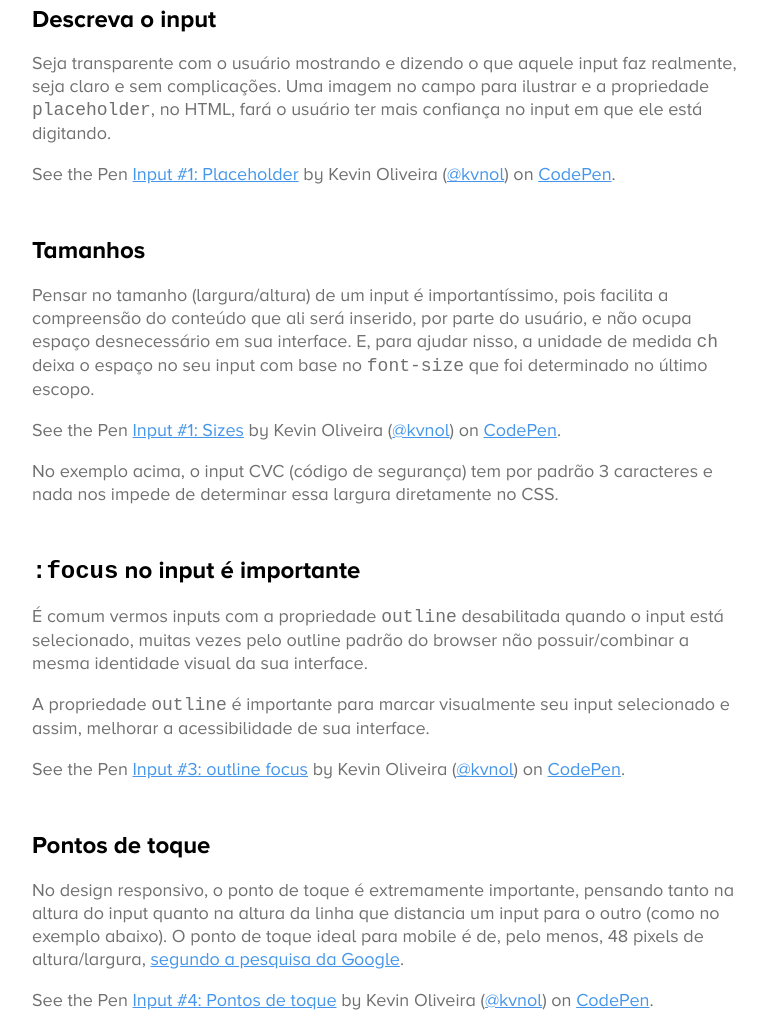
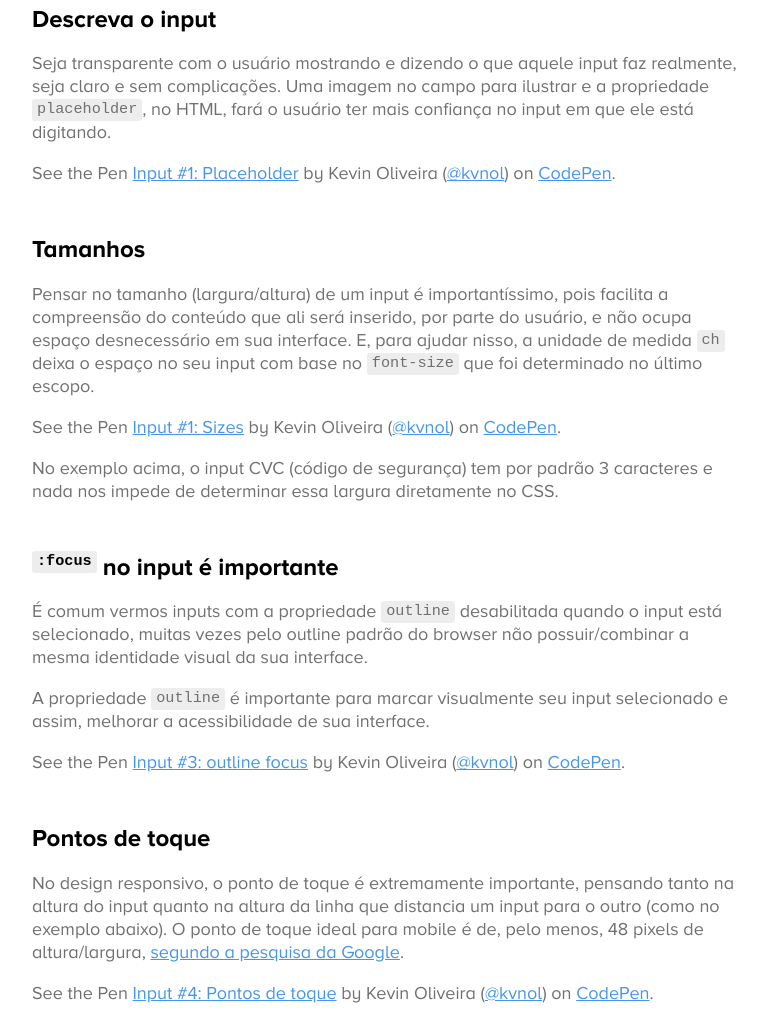
Before and after one commit to devnspiration/devnspiration.github.io, a Jekyll site: the page built from _posts/2017-12-05-input-boas-praticas.md, in a window 1280 px wide. Shown: the part 920-1943 px from the top of the page, without its empty margins (118-885 px from the left). Built offline with Jekyll 4.4.1, drawn with Linux system fonts in a browser that asks for light colours; comment, search, counter and statistics services are not loaded; grey boxes are pictures that could not be loaded.

Commit message:
Add code style

```diff
--- a/assets/_sass/pages/_blog-post.sass
+++ b/assets/_sass/pages/_blog-post.sass
@@ -61,6 +61,13 @@
   strong
     font-weight: 600
 
+  code
+    padding: .0625rem .3125rem .1875rem
+    font-size: .95rem
+    vertical-align: top
+    border-radius: 3px
+    background-color: lighten($color-dark, 93%)
+
   h2
     margin:
       top: 3.125rem
```
